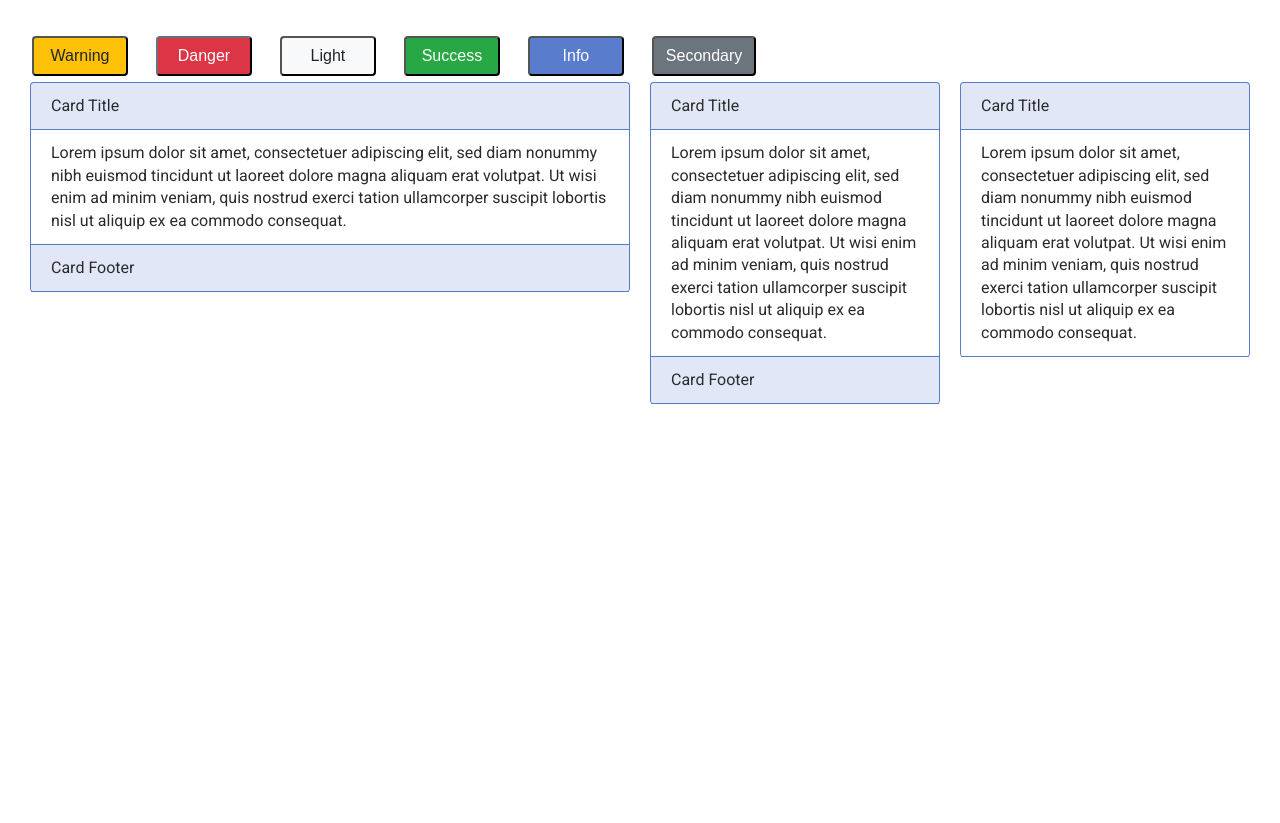
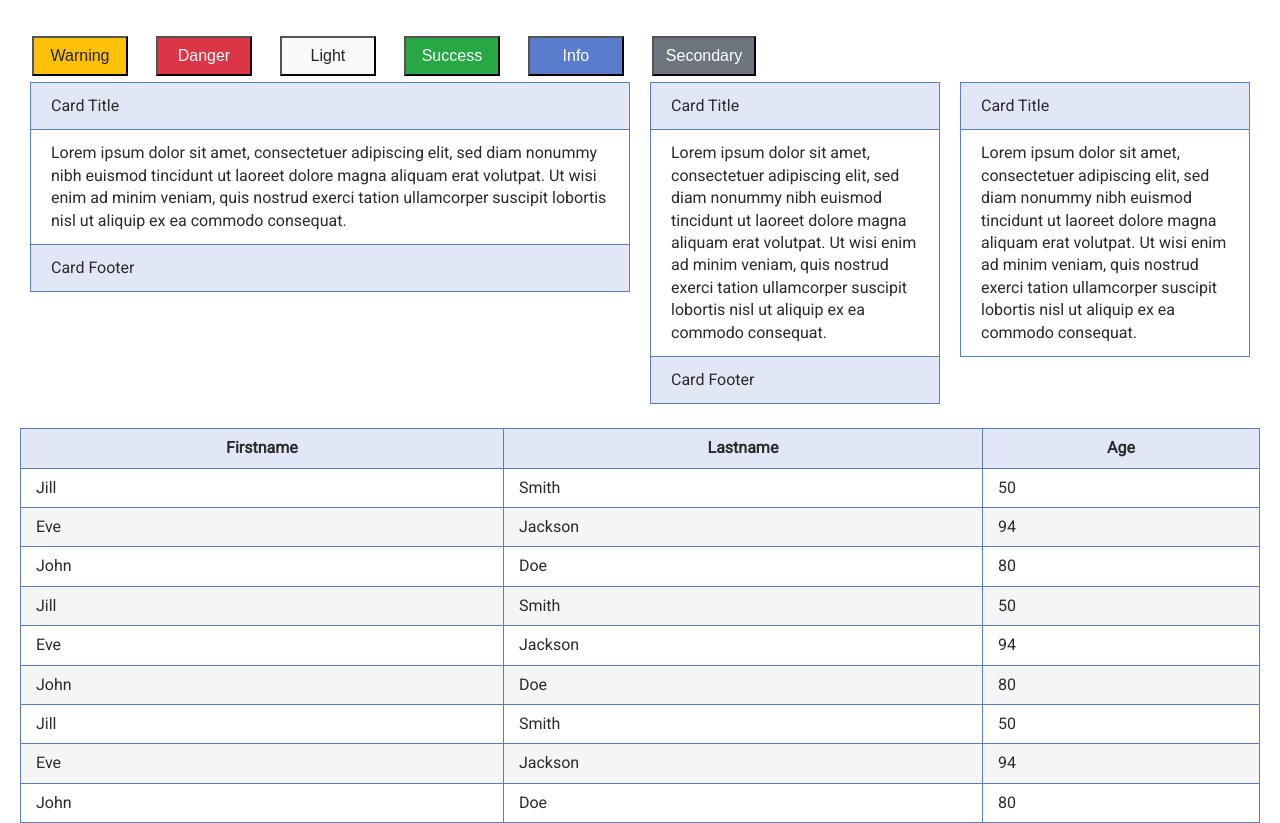
Before and after one commit to bref-n-m/tli, a PHP site: template data/www/app/src/App/templates/index.html.twig in a window 1280 px wide. Shown: the part 66-889 px from the top of the page. Before the commit the page ends 470 px from the top, so only its background shows below. Run offline with PHP 8.4, Linux system fonts and the light colour scheme; the template is opened without the code that fills it, so the values that code supplies are empty; some libraries are stand-ins or nearby versions.

Commit message:
Add table css

```diff
--- a/data/www/app/public/style/miscellaneous.css
+++ b/data/www/app/public/style/miscellaneous.css
@@ -14,7 +14,6 @@
     padding: .375rem .75rem;
     font-size: 1rem;
     line-height: 1.5;
-    border-radius: .25rem;
 
     overflow: visible;
     min-width: 6rem;
@@ -27,7 +26,6 @@
 .button.danger {
     color: var(--button-white-color);
     background-color: #dc3545;
-    border-color: var(--button-black-color);
 }
 .button.warning{
     color: var(--button-black-color);
@@ -47,6 +45,27 @@
 }
 
 /* Tableaux */
+table.table {
+    border-collapse: collapse;
+}
+
+table.table, table.table th, table.table td {
+    border: 1px solid var(--bloc-border-color);
+}
+
+table.table th {
+    background-color: var(--bloc-background-HF-color);
+    text-align: center;
+    font-weight: bold;
+}
+
+table.table-stripped tr:nth-child(2n+3) {
+    background-color: #f5f5f5;
+}
+
+table.table td, table.table th {
+    padding: 8px 15px;
+}
 
 /* Titres */
 
@@ -58,7 +77,6 @@
     background-color: var(--bloc-background-color);
     background-clip: border-box;
     border: 1px solid var(--bloc-border-color);
-    border-radius: .25rem;
     border-bottom: 0;
 }
 .card-header, .card-footer, .card-body{
--- a/data/www/app/src/App/templates/base.html.twig
+++ b/data/www/app/src/App/templates/base.html.twig
@@ -14,6 +14,7 @@
     <link rel="stylesheet" type="text/css" href={{ asset('style/header.css') }}>
     <link rel="stylesheet" type="text/css" href={{ asset('style/miscellaneous.css') }}>
     <link rel="stylesheet" type="text/css" href={{ asset('style/style.css') }}>
+    <link rel="stylesheet" type="text/css" href={{ asset('style/miscellaneous.css') }}>
     {% endblock %}
 
     <base href="/">
--- a/data/www/app/src/App/templates/index.html.twig
+++ b/data/www/app/src/App/templates/index.html.twig
@@ -54,4 +54,57 @@
         </div>
     </div>
 
+    <table class="table table-stripped" style="width:100%">
+        <tr>
+            <th>Firstname</th>
+            <th>Lastname</th>
+            <th>Age</th>
+        </tr>
+        <tr>
+            <td>Jill</td>
+            <td>Smith</td>
+            <td>50</td>
+        </tr>
+        <tr>
+            <td>Eve</td>
+            <td>Jackson</td>
+            <td>94</td>
+        </tr>
+        <tr>
+            <td>John</td>
+            <td>Doe</td>
+            <td>80</td>
+        </tr>
+        <tr>
+            <td>Jill</td>
+            <td>Smith</td>
+            <td>50</td>
+        </tr>
+        <tr>
+            <td>Eve</td>
+            <td>Jackson</td>
+            <td>94</td>
+        </tr>
+        <tr>
+            <td>John</td>
+            <td>Doe</td>
+            <td>80</td>
+        </tr>
+        <tr>
+            <td>Jill</td>
+            <td>Smith</td>
+            <td>50</td>
+        </tr>
+        <tr>
+            <td>Eve</td>
+            <td>Jackson</td>
+            <td>94</td>
+        </tr>
+        <tr>
+            <td>John</td>
+            <td>Doe</td>
+            <td>80</td>
+        </tr>
+    </table>
+
 {% endblock %}
```
